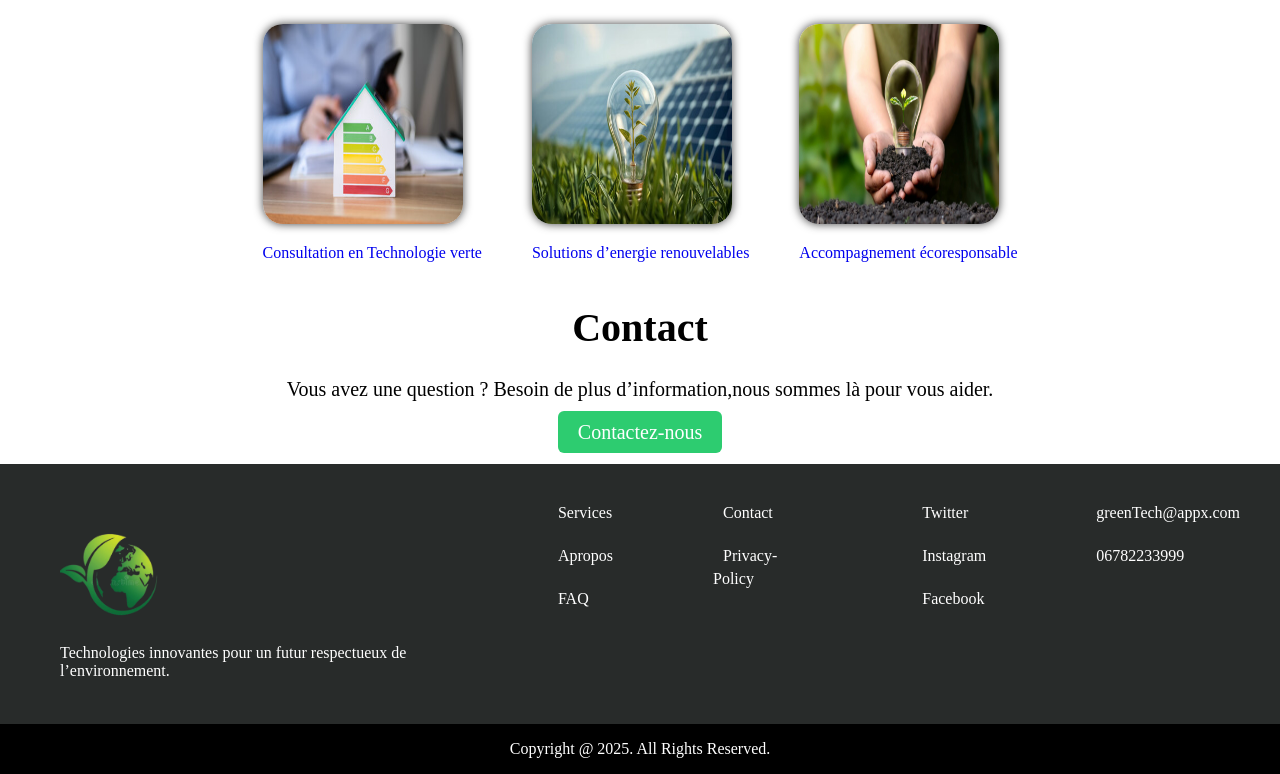
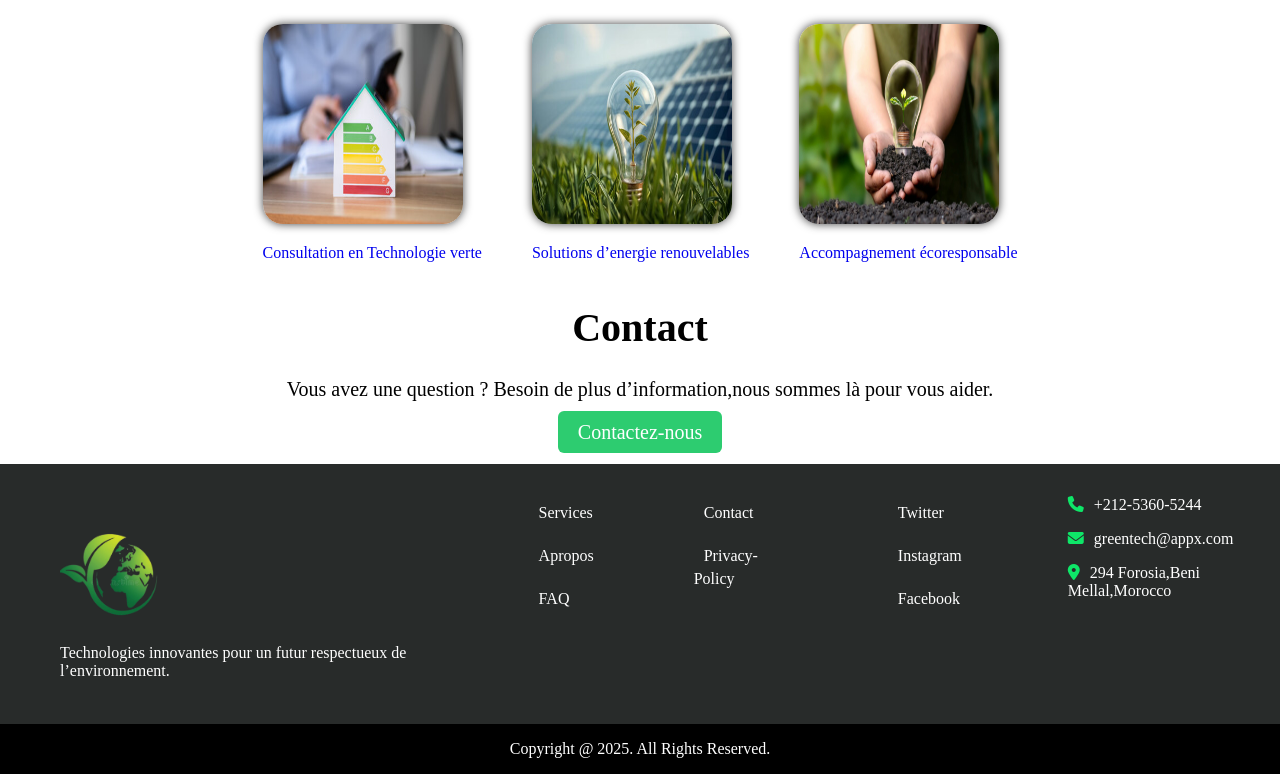
Before and after one commit to simodev744/GreenTech, a plain HTML site: page index.html in a window 1280 px wide. Shown: the part 537-1311 px from the top of the page. Drawn offline with Linux system fonts and the light colour scheme.

Commit message:
CONTACTE Footer

```diff
--- a/assets/css/style.css
+++ b/assets/css/style.css
@@ -95,14 +95,11 @@ ul{
 
    }
 
-
-
-
 .hero{
 
     width: 100%;
     height: 400px;
-    background-image: url("/GreenTech/assets/images/hero.jpg");
+    background-image: url("/assets/images/hero.jpg");
     background-repeat: no-repeat;
     background-size: cover;
     background-position: center;
@@ -226,6 +223,15 @@ ul{
     font-size: 16px;
 
  }
+ .contacte-footer{
+   margin-bottom: 10px;
+    color:#555;
+    padding: 6px;
+ }
+ .contacte-footer i{
+   color:rgb(14, 230, 104);
+   margin-right: 10px;
+ }
 
  .copyright{
    display: flex;
--- a/index.html
+++ b/index.html
@@ -5,6 +5,7 @@
     <meta charset="UTF-8">
     <meta name="viewport" content="width=device-width, initial-scale=1.0">
     <link rel="stylesheet" href="assets/css/style.css">
+    <link rel="stylesheet" href="https://cdnjs.cloudflare.com/ajax/libs/font-awesome/6.7.2/css/all.min.css">
     <title>Webtech</title>
 </head>
 <body>
@@ -121,12 +122,13 @@
             <li><a href="faq.html">Facebook</a></li>
         </ul>
     </div>
-    <div>
-        <ul>
-            <li><a href="#">greenTech@appx.com</a></li>
-            <li><a href="#">06782233999</a></li>
-        </ul>
-    </div>
+                <div class="contacte-footer">
+                    <p><i class="fas fa-phone"></i>+212-5360-5244</p>
+
+                    <p><i class="fas fa-envelope"></i>greentech@appx.com</p>
+
+                    <p><i class="fas fa-map-marker-alt"></i>294 Forosia,Beni Mellal,Morocco</p>
+                </div>
 
    </footer>
    <div class="copyright">
```
Also changed, not shown: apropos.html (+8 -6 lines), contact.html (+6 -5 lines).
